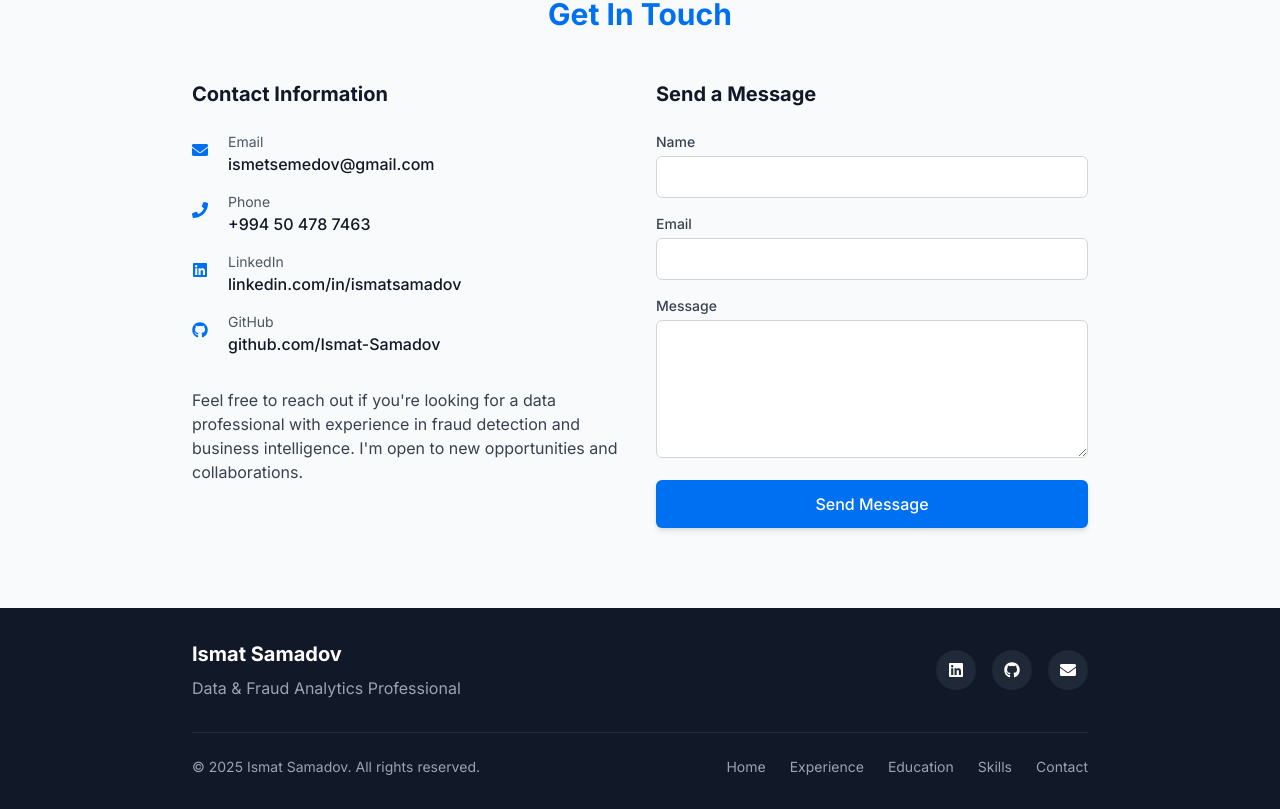
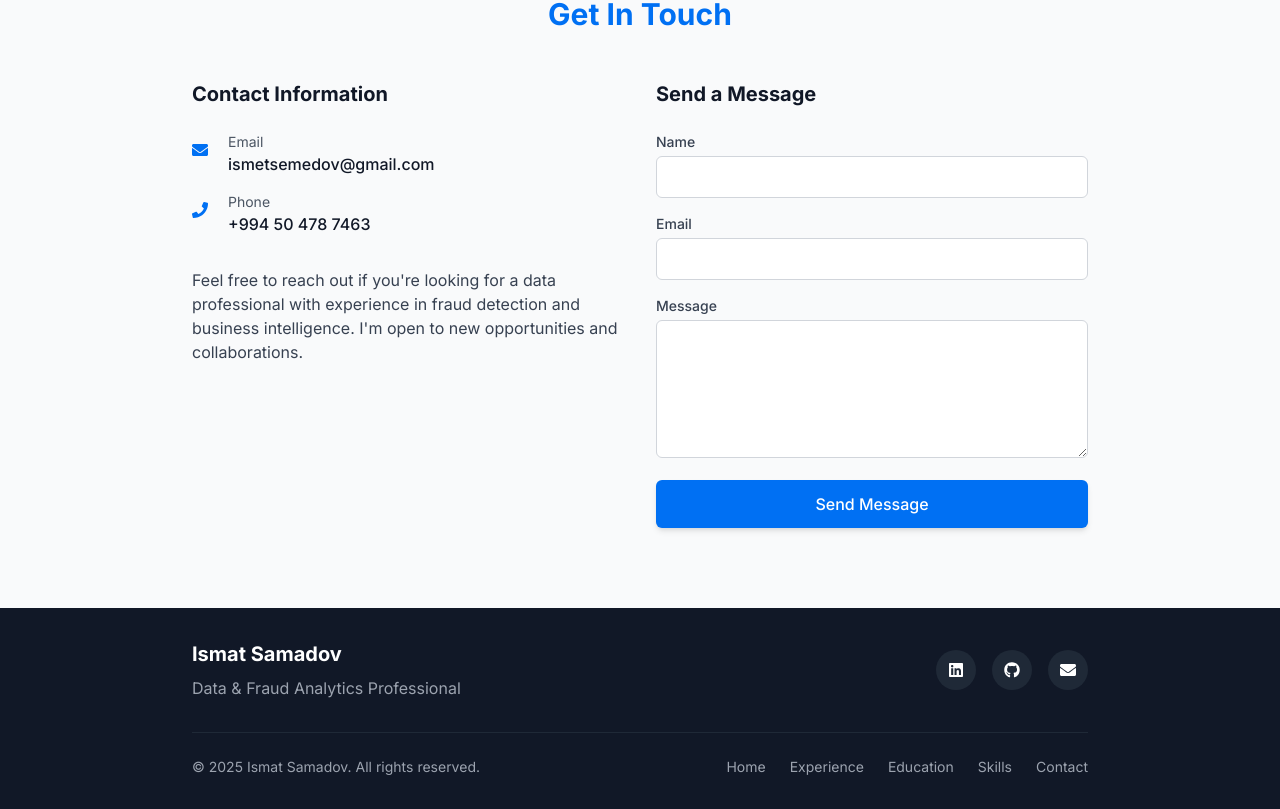
Before and after one commit to ulvibashir/profile, a Next.js app: page / in a window 1280 px wide. Shown: the part 3348-4157 px from the top of the page. Built offline with nearby package versions, Linux system fonts and the light colour scheme.

Commit message:
Update Contact.tsx

```diff
--- a/src/components/Contact.tsx
+++ b/src/components/Contact.tsx
@@ -2,7 +2,7 @@
 
 import { useState } from 'react'
 import { motion } from 'framer-motion'
-import { FaEnvelope, FaPhone, FaLinkedin, FaGithub } from 'react-icons/fa'
+import { FaEnvelope, FaPhone } from 'react-icons/fa'
 
 const Contact = () => {
   const [formData, setFormData] = useState({
@@ -70,18 +70,6 @@ const Contact = () => {
                   label="Phone"
                   value="+994 50 478 7463"
                   href="tel:+994504787463"
-                />
-                <ContactItem
-                  icon={<FaLinkedin />}
-                  label="LinkedIn"
-                  value="linkedin.com/in/ismatsamadov"
-                  href="https://az.linkedin.com/in/ismatsamadov"
-                />
-                <ContactItem
-                  icon={<FaGithub />}
-                  label="GitHub"
-                  value="github.com/Ismat-Samadov"
-                  href="https://github.com/Ismat-Samadov"
                 />
               </div>
 
```
